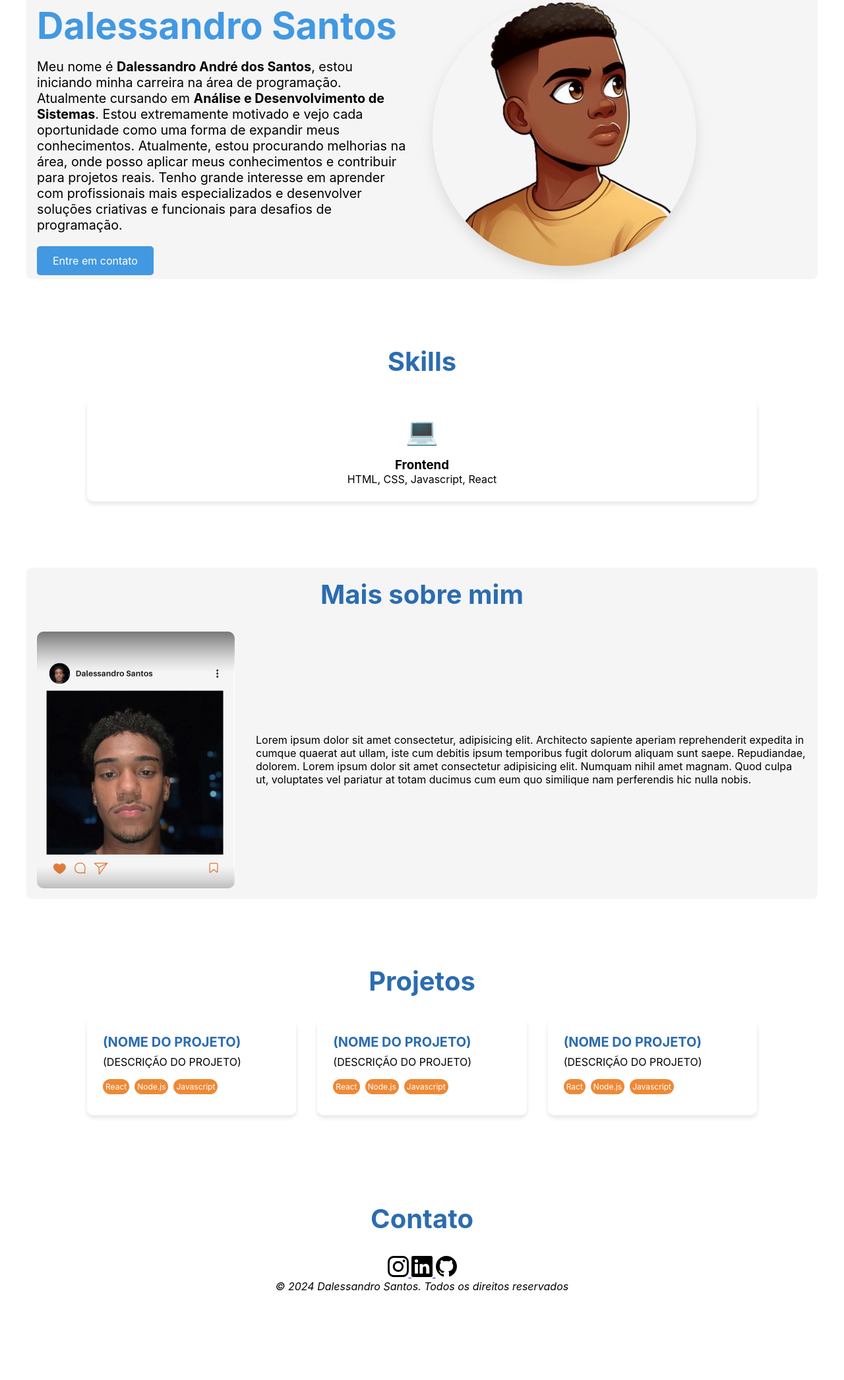
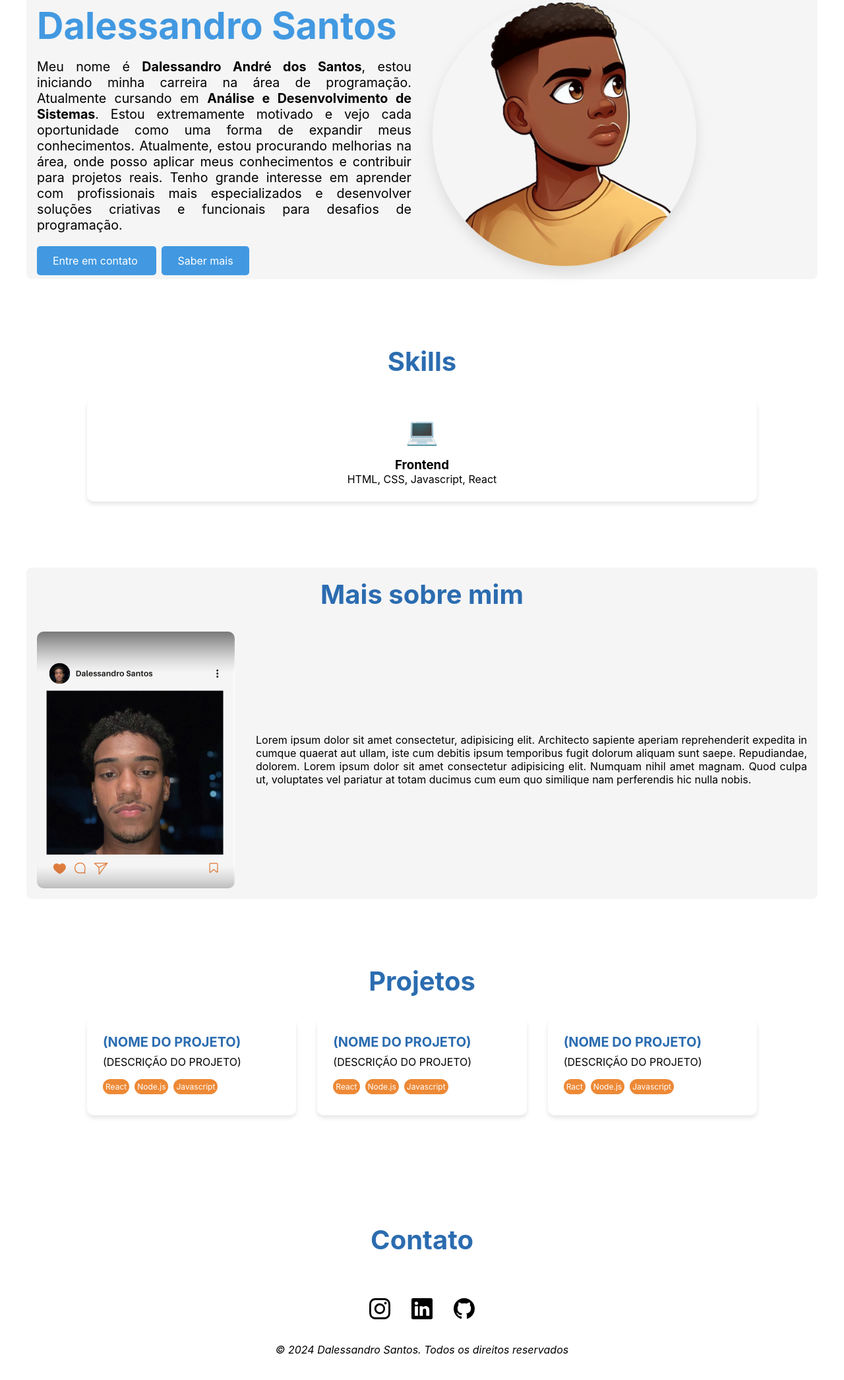
Before and after one commit to dalessandrosantos/portifolio, a plain HTML site: page index.html in a window 1280 px wide. Shown: the part 93-2184 px from the top of the page at 66% size. Before the commit the page ends 2084 px from the top, so only its background shows below. Drawn offline with Linux system fonts and the light colour scheme.

Commit message:
atualizando...

```diff
--- a/index.html
+++ b/index.html
@@ -28,6 +28,8 @@
                     Meu nome é <strong>Dalessandro André dos Santos</strong>, estou iniciando minha carreira na área de programação. Atualmente cursando em <strong>Análise e Desenvolvimento de Sistemas</strong>. Estou extremamente motivado e vejo cada oportunidade como uma forma de expandir meus conhecimentos. Atualmente, estou procurando melhorias na área, onde posso aplicar meus conhecimentos e contribuir para projetos reais. Tenho grande interesse em aprender com profissionais mais especializados e desenvolver soluções criativas e funcionais para desafios de programação.
                 </p>
                 <a href="#contato" class="botao-de-contato"> Entre em contato </a>
+
+                <a href="#saber-mais" class="botao-de-contato">Saber mais</a>
             </div>
 
             <div class="dev-imagem">
--- a/style.css
+++ b/style.css
@@ -103,6 +103,7 @@ section {
     gap: 2rem;
     align-items: center;
     padding: 1rem;
+    text-align: justify;
 }
 
 .dev-texto h1 {
@@ -123,6 +124,7 @@ section {
     padding: 0.75rem 1.5rem;
     border-radius: 5px;
     transition: var(--transicao);
+    margin-right: 8px;
 }
 
 .botao-de-contato:hover {
@@ -213,16 +215,13 @@ section {
 footer {
     background-color: var(--cor-de-fundo-card);
     text-align: center;
-    padding: 2rem 0;
+    padding: 4rem;
+    display: flex;
+    flex-direction: column;
+    gap: 2rem;
 
 }
 
-.icones-footer {
-    display: flex;
-    justify-content: center;
-    list-style: none;
-    margin-bottom: 1rem;
-}
 
 @keyframes fade {
     from { opacity: 0; transform: translateY(20px); }
@@ -237,6 +236,7 @@ footer {
     border-radius: 8px;
     background-color: #f5f5f5;
     padding: 1rem;
+    text-align: justify;
 
 }
 
@@ -251,3 +251,10 @@ footer {
   width: 300px;
   border-radius: 10px;
 }
+
+footer > div {
+    display: flex;
+    justify-content: center;
+    gap: 2rem;
+    flex-wrap: wrap;
+}
```
